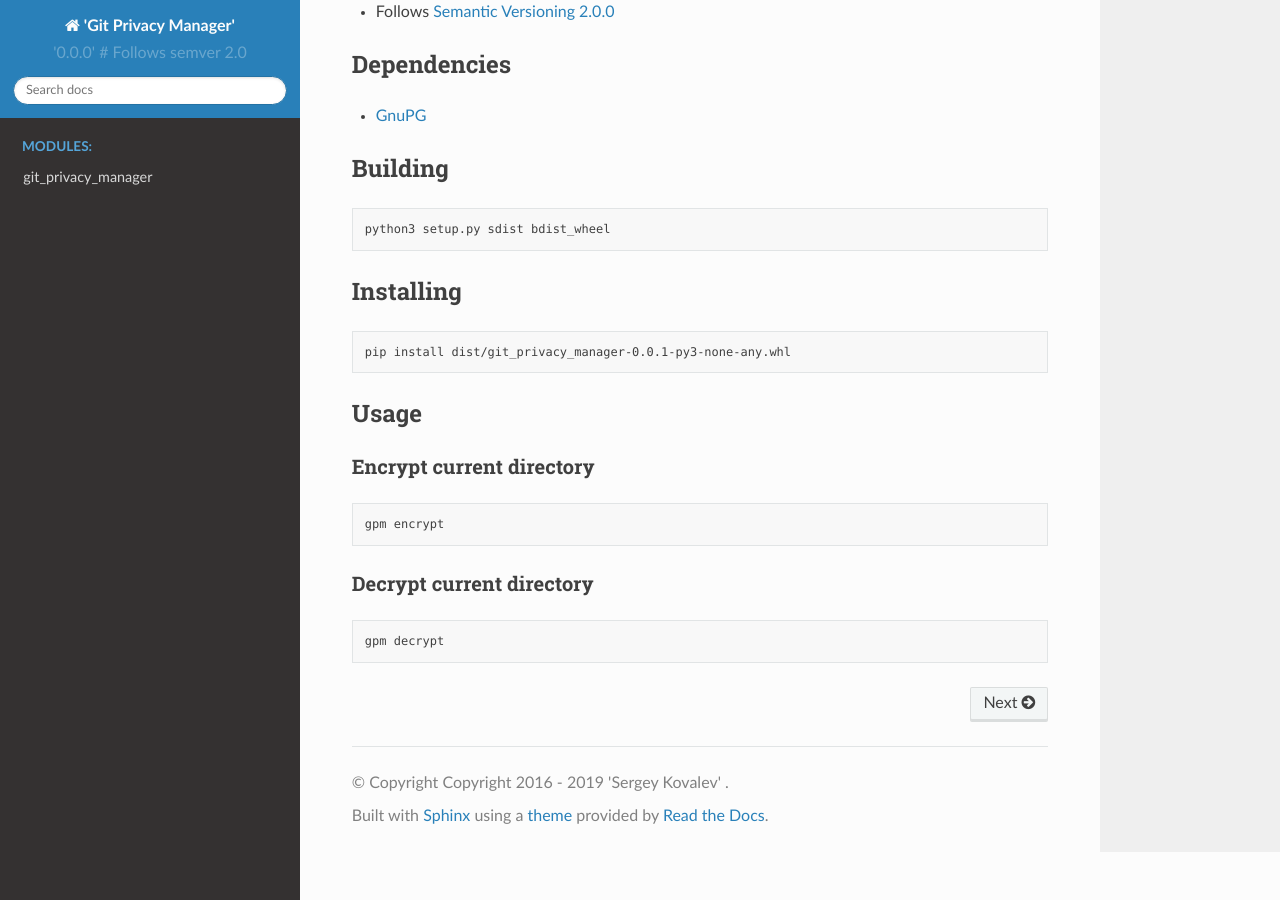
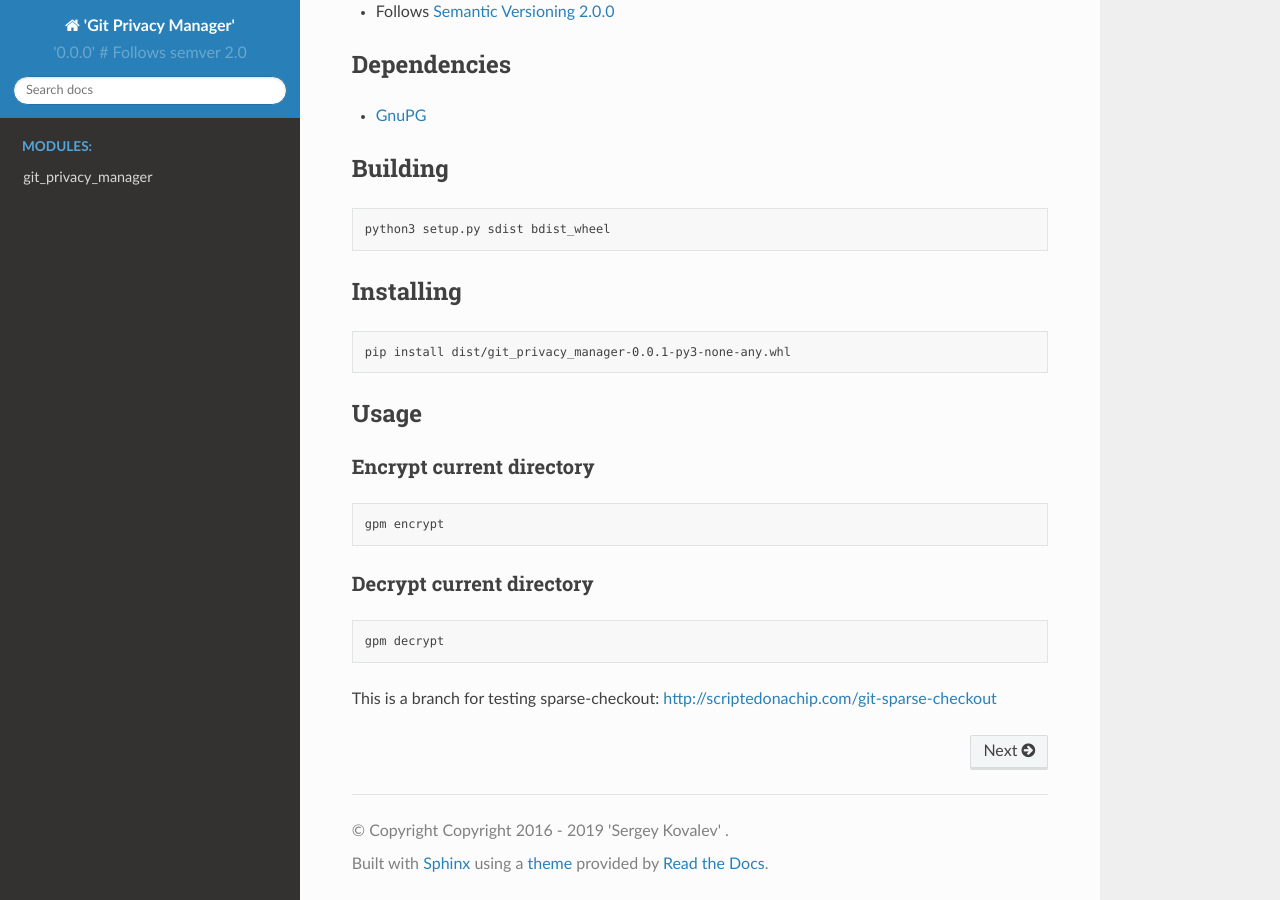
Before and after one commit to skvl/git-privacy-manager, a Sphinx documentation site: the page built from docs/index.rst, in a window 1280 px wide and 900 px high, scrolled down 1045 px. Built offline with Sphinx 7.4.7 and the Read the Docs theme 2.0.0, drawn with Linux system fonts in a browser that asks for light colours.

Commit message:
WIP: sparse checkout test

```diff
--- a/docs/index.rst
+++ b/docs/index.rst
@@ -14,3 +14,5 @@ Welcome to Git Privacy Manager's documentation!
    :caption: Modules:
 
    modules
+
+This is a branch for testing sparse-checkout: http://scriptedonachip.com/git-sparse-checkout
```
